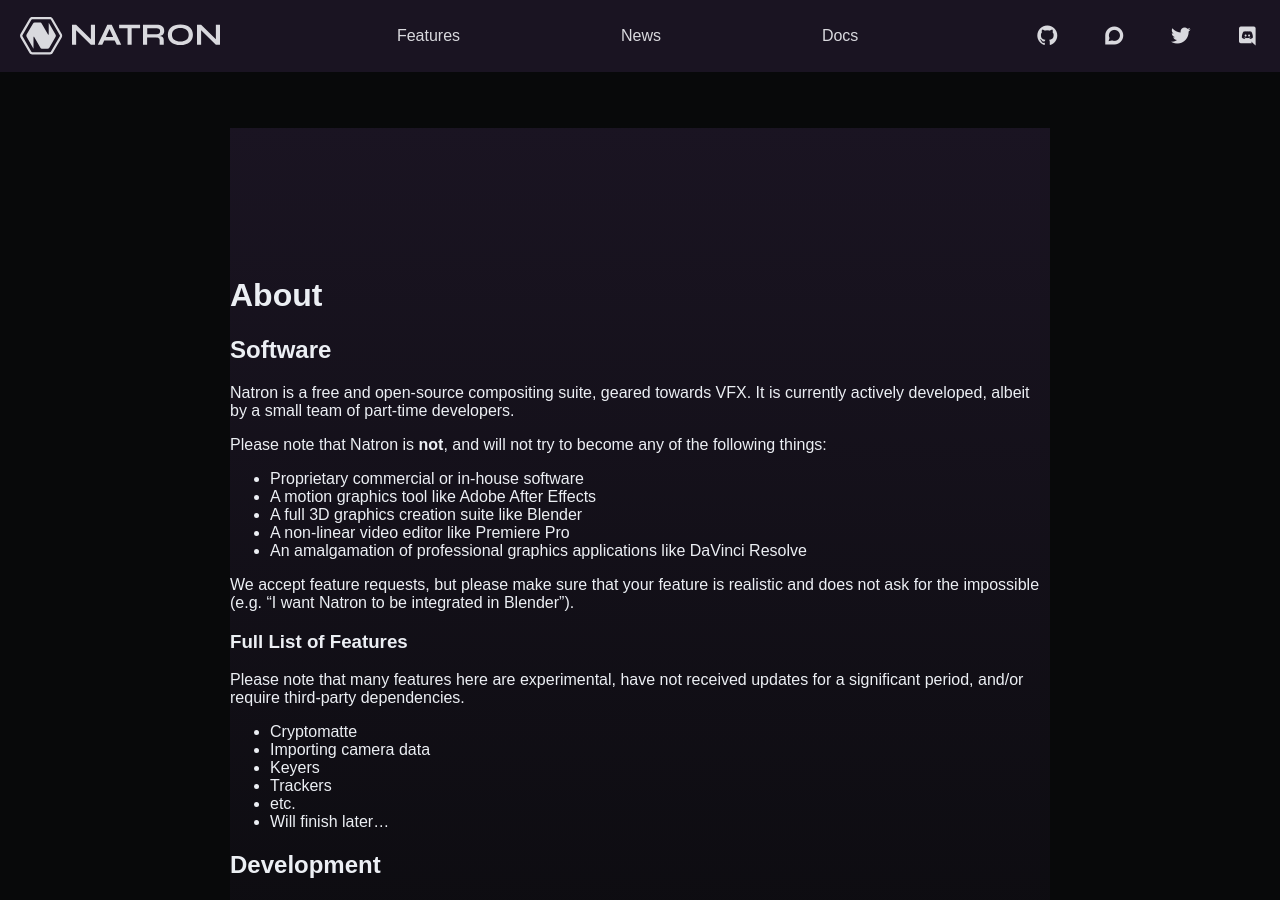
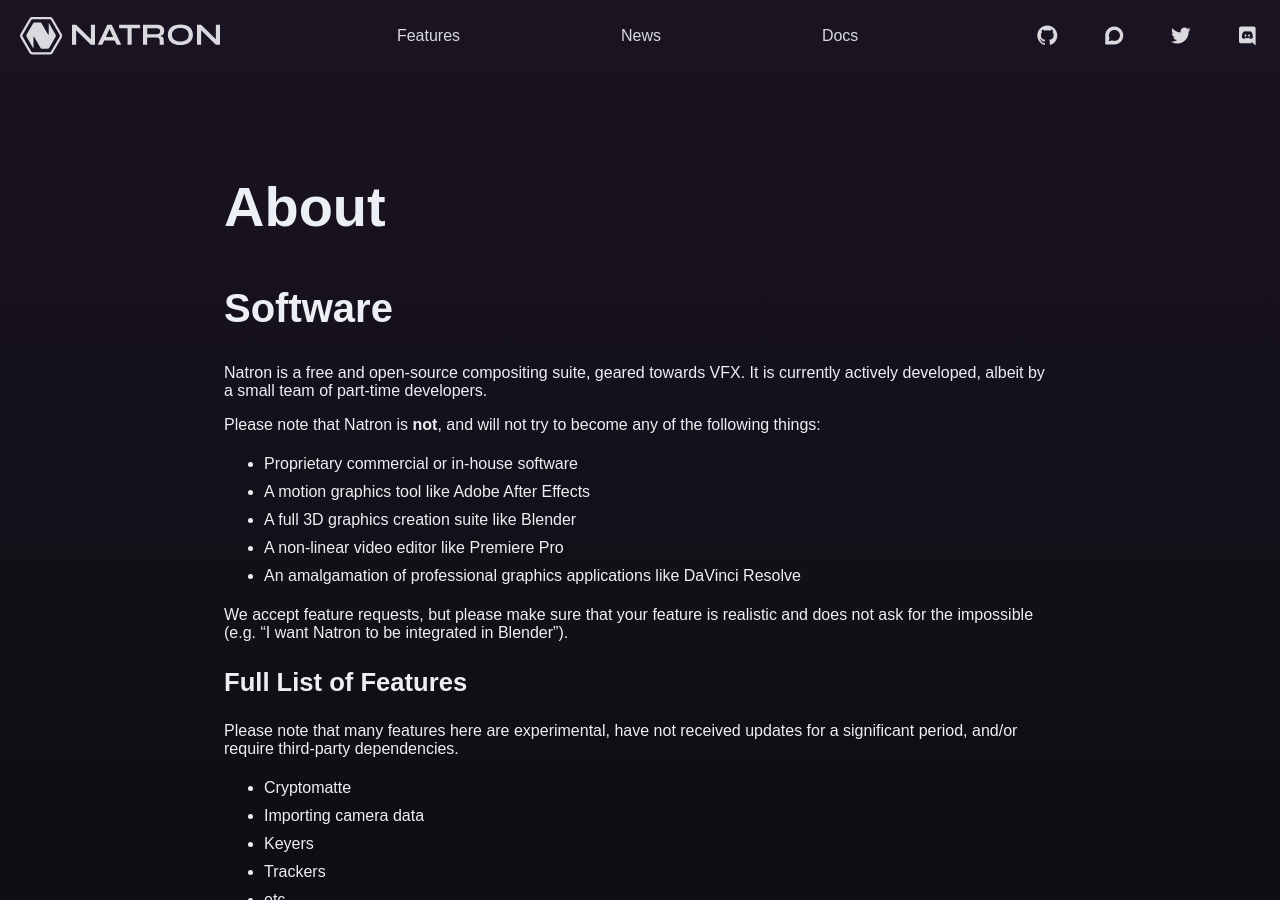
Before and after one commit to NatronGitHub/NatronGitHub.github.io, a Jekyll site: the page built from about.md, in a window 1280 px wide and 900 px high. Built offline with Jekyll 4.4.1, drawn with Linux system fonts in a browser that asks for light colours; some web fonts are replaced.

Commit message:
Refactored textpage layout

```diff
--- a/_layouts/textpage.html
+++ b/_layouts/textpage.html
@@ -1,18 +1,17 @@
 <!DOCTYPE html>
-<html lang="{{ site.lang | default: "en-US" }}">
+<html lang="{{ site.lang | default: 'en-US' }}">
 {% include baseurl.html %}
 {% include head.html %}
+
 <body>
-  {% include nav.html %}
-  <div class="wrapper">
-    <div class="stdsection">
-      <div class="textpage-section-container bodycontent-pushdown">
-        <div class="textpost">
-          {{ content }}
-        </div>
-      </div>
-    </div>
-  </div>
-  {% include footer.html %}
+    {% include nav.html %}
+    <main class="textpost">
+        <section>
+            {{content}}
+        </section>
+    </main>
+
+    {% include footer.html %}
 </body>
+
 </html>
```
